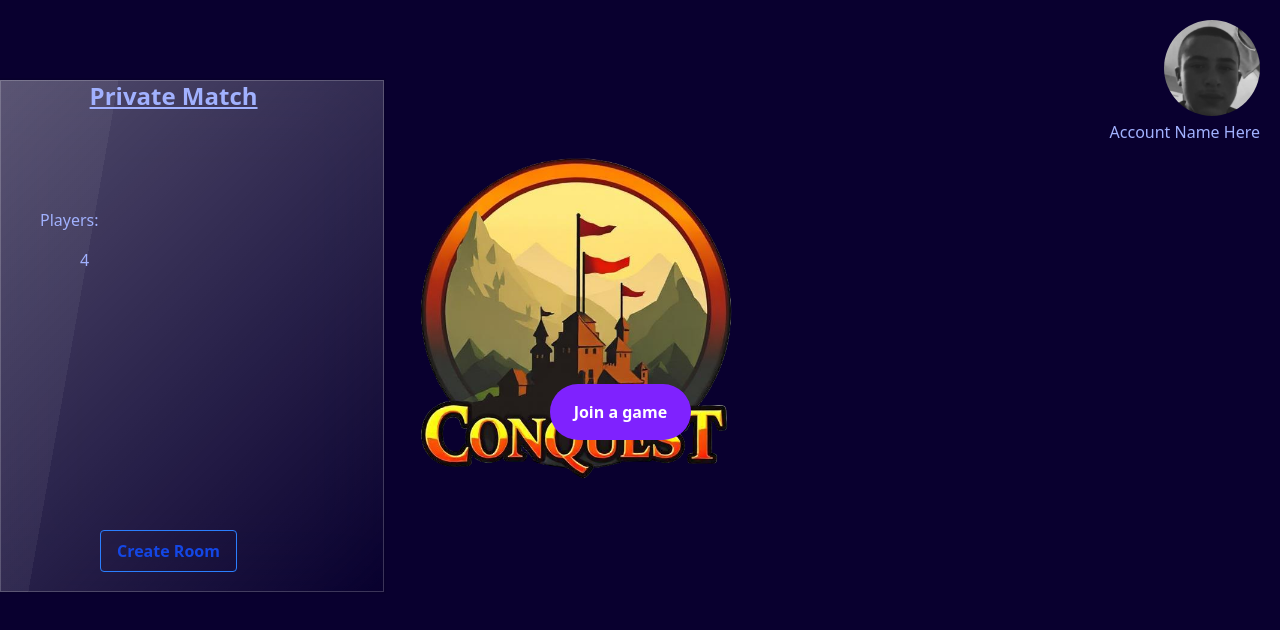
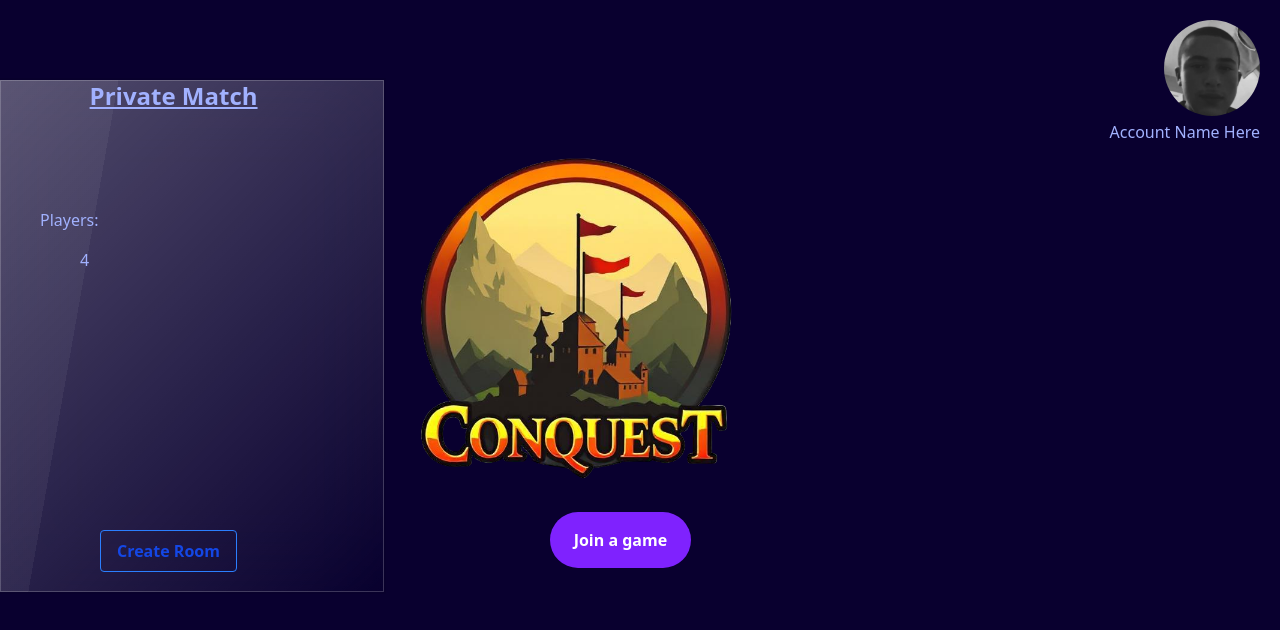
Before and after one commit to staten-island-tech/supabase-project-superawsomecatanthingithinkhopefully, a Vue app in the folder app/: page /dash in a window 1280 px wide. Shown: the top 630 px of the page. Built offline with nearby package versions, Linux system fonts and the light colour scheme; the HTML template or start-up script is replaced by a standard one.

Commit message:
Ask Eyad questions. Where username go, what Pinia

```diff
--- a/app/src/components/MainDashboard.vue
+++ b/app/src/components/MainDashboard.vue
@@ -30,11 +30,14 @@
       <div class="absolute top-[10vw] right-[40vw]">
         <img class="h-96 w-96" src="/Logo.png" alt="Temp" />
       </div>
-      <button
-        class="absolute top-[30vw] right-[46vw] bg-violet-600 hover:bg-blue-700 text-white font-bold py-4 px-6 rounded-full"
-      >
+      <div class="absolute top-[40vw] right-[46vw]">
+        <button
+        class="bg-violet-600 hover:bg-blue-700 text-white font-bold py-4 px-6 rounded-full"
+        >
         Join a game
-      </button>
+        </button>
+      </div>
+
 
       <div class="glass absolute top-20 left-0 w-[30vw] h-[40vw]">
         <h2 class="absolute top-0 left-[7vw] text-2xl font-bold underline">Private Match</h2>
--- a/app/src/views/AccountStuff.vue
+++ b/app/src/views/AccountStuff.vue
@@ -4,6 +4,20 @@
   </div>
 </template>
 
-<script setup lang="ts"></script>
+<script setup lang="ts">
+import { ref } from 'vue'
+import { supabase } from '@/lib/supabaseClient'
+
+test()
+async function test(){
+  const {data:{user}, error:authError} = await supabase.auth.getUser()
+  console.log(user)
+  const { data:{username}, error } = await supabase.from('profiles').select('username')
+  console.log(username)
+  //username null right now
+
+}
+
+</script>
 
 <style scoped></style>
```
